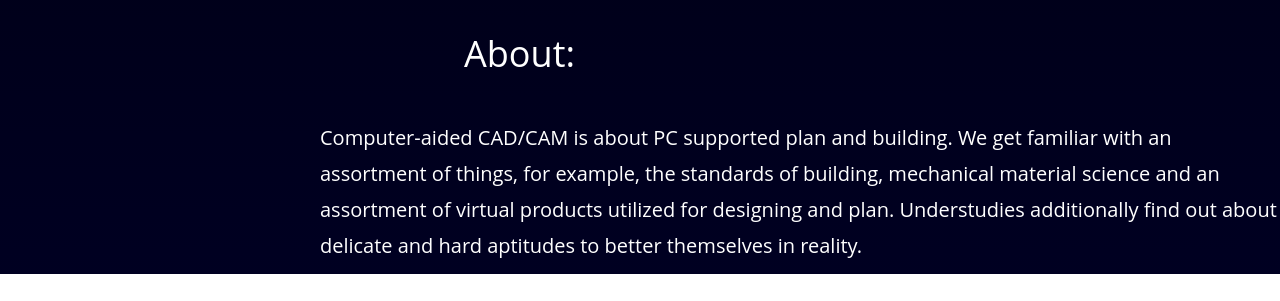
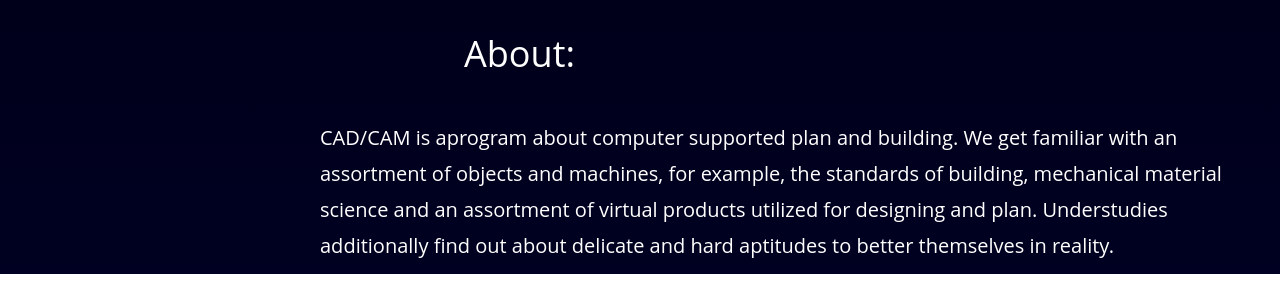
Before and after one commit to BlazingCrumpet/CADwebsite-, a plain HTML site: page index.html in a window 1280 px wide. Shown: the part 1020-1321 px from the top of the page. Drawn offline with nearby package versions, Linux system fonts and the light colour scheme; a script that the page names is missing.

Commit message:
Update index.html

```diff
--- a/index.html
+++ b/index.html
@@ -144,7 +144,7 @@
 	<div id="aboutUs">
 		<h1 style="margin-left: 15%;">About: </h1><br>
 
-		<p>Computer-aided CAD/CAM is about PC supported plan and building. We get familiar with an assortment of things, for example, the standards of building, mechanical material science and an assortment of virtual products utilized for designing and plan. Understudies additionally find out about delicate and hard aptitudes to better themselves in reality.
+		<p>CAD/CAM is aprogram about computer supported plan and building. We get familiar with an assortment of objects and machines, for example, the standards of building, mechanical material science and an assortment of virtual products utilized for designing and plan. Understudies additionally find out about delicate and hard aptitudes to better themselves in reality.
 		</p>
 	</div>
 	<div class="flex-container" style="background-color: white" id="studentMessage">
```
